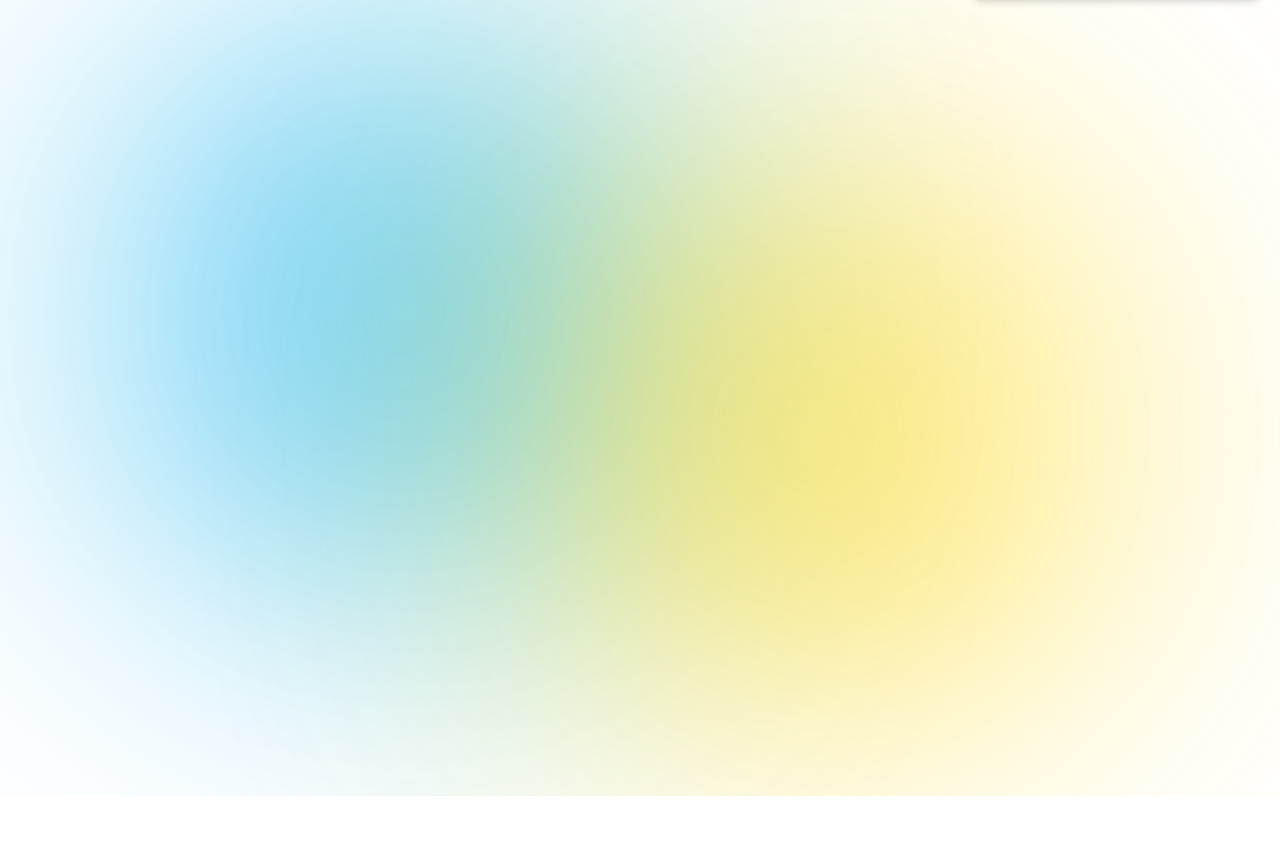
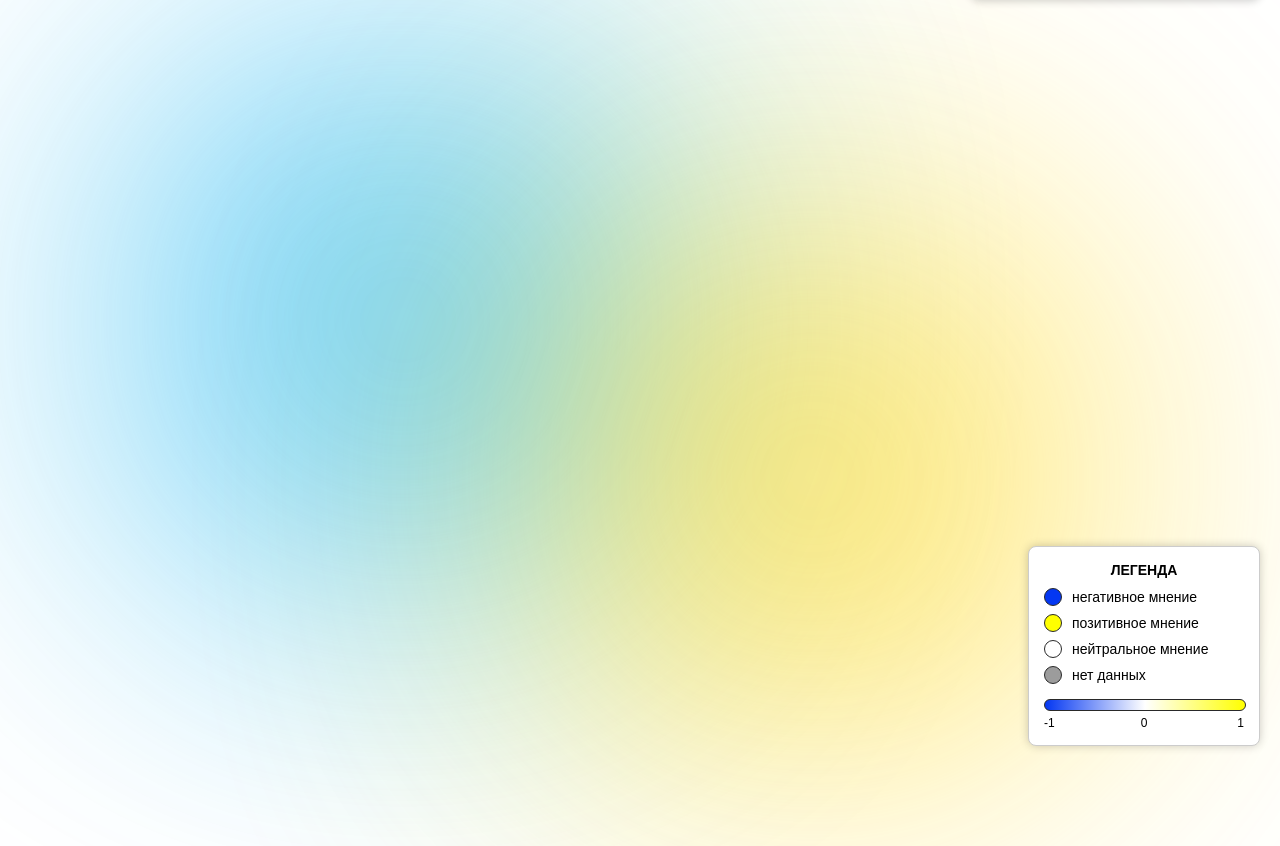
Before and after one commit to alwaysintilte/tweets, a plain HTML site: page src/main/resources/static/index.html in a window 1280 px wide. Shown: the part 96-942 px from the top of the page. Before the commit the page ends 892 px from the top, so only its background shows below. Drawn offline with Linux system fonts and the light colour scheme; no server answers.

Commit message:
ляляляляляля3

```diff
--- a/src/main/resources/static/index.html
+++ b/src/main/resources/static/index.html
@@ -2,7 +2,7 @@
 <html>
 <head>
   <meta charset="UTF-8">
-  <title>карта твитов</title>
+  <title>Карта твитов</title>
   <script src="libs/d3.v7.min.js"></script>
   <script src="libs/topojson.min.js"></script>
   <script src="scripts/script.js" defer></script>
@@ -12,7 +12,7 @@
 <div class="wrapper">
   <h1>КАРТА ТВИТОВ</h1>
   <div class="choose-group">
-    <label for="mapName">выберите тему:</label>
+    <label for="mapName">Выберите тему:</label>
     <select id="mapName" onchange="drawMap('mapName')">
       <option value="cali">Cali</option>
       <option value="family">Family</option>
@@ -25,8 +25,35 @@
       <option value="weekend">Weekend</option>
     </select>
   </div>
+
   <div class="map-container">
     <svg width="1500" height="1000"></svg>
+  </div>
+
+  <div class="legend">
+    <div class="legend-title"> <b>ЛЕГЕНДА</b> </div>
+    <div class="legend-item">
+      <div class="legend-color negative"></div>
+      <div>негативное мнение</div>
+    </div>
+    <div class="legend-item">
+      <div class="legend-color positive"></div>
+      <div>позитивное мнение</div>
+    </div>
+    <div class="legend-item">
+      <div class="legend-color neutral"></div>
+      <div>нейтральное мнение</div>
+    </div>
+    <div class="legend-item">
+      <div class="legend-color no-data"></div>
+      <div>нет данных</div>
+    </div>
+    <div class="gradient-bar"></div>
+    <div class="gradient-labels">
+      <span>-1</span>
+      <span>0</span>
+      <span>1</span>
+    </div>
   </div>
 </div>
 </body>
--- a/src/main/resources/static/styles/style.css
+++ b/src/main/resources/static/styles/style.css
@@ -1,4 +1,3 @@
-
 h1 {
     color: rgb(41, 41, 41);
     font-size: 40px;
@@ -7,7 +6,6 @@ h1 {
     text-align: center;
     margin-top: 20px;
 }
-
 
 body {
     margin: 0;
@@ -81,15 +79,13 @@ body::after {
     box-shadow: 0 0 8px rgba(1, 95, 140);
 }
 
-
 .map-container {
     display: flex;
     justify-content: center;
     align-items: center;
     width: 100%;
-    margin-top: -200px;
+    margin-top: -150px;
 }
-
 
 .tooltip {
     position: absolute;
@@ -99,3 +95,85 @@ body::after {
     padding: 8px;
     border-radius: 4px;
     box-shadow: 0 0 5px rgba(0,0,0,0.3);
+}
+
+.legend {
+    position: absolute;
+    width: 200px;
+    bottom: 100px;
+    right: 20px;
+    background: #fff;
+    border: 1px solid #ccc;
+    padding: 15px;
+    border-radius: 8px;
+    box-shadow: 0 0 10px rgba(0,0,0,0.2);
+    font-size: 14px;
+    z-index: 10;
+}
+
+.legend-title {
+    font-weight: bold;
+    margin-bottom: 10px;
+    text-align: center;
+}
+
+.legend-item {
+    display: flex;
+    align-items: center;
+    margin-bottom: 8px;
+}
+
+.legend-color {
+    width: 16px;
+    height: 16px;
+    border-radius: 50%;
+    margin-right: 10px;
+    border: 1px solid rgb(41, 41, 41);
+}
+
+.negative {
+    background-color: #0437F2;
+}
+
+.positive {
+    background-color: yellow;
+}
+
+.neutral {
+    background-color: white;
+    border: 1px solid rgb(41, 41, 41);
+}
+
+.no-data {
+    background-color: #9c9c9c;
+}
+
+.gradient-bar {
+    height: 10px;
+    width: 100%;
+    background: linear-gradient(to right, #0437F2, white, yellow);
+    margin: 15px 0 5px 0;
+    border-radius: 10px;
+    border: 1px solid rgb(41, 41, 41);
+}
+
+.gradient-labels {
+    display: flex;
+    justify-content: space-between;
+    width: 100%;
+    font-size: 12px;
+    margin-top: 3px;
+}
+
+.gradient-labels span {
+    flex: 1;
+    text-align: center;
+}
+
+.gradient-labels span:first-child {
+    text-align: left;
+}
+
+.gradient-labels span:last-child {
+    text-align: right;
+}
```
